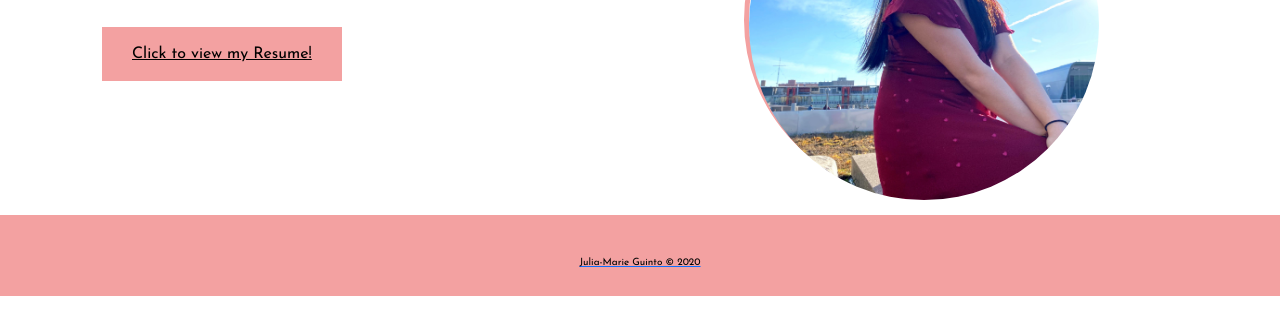
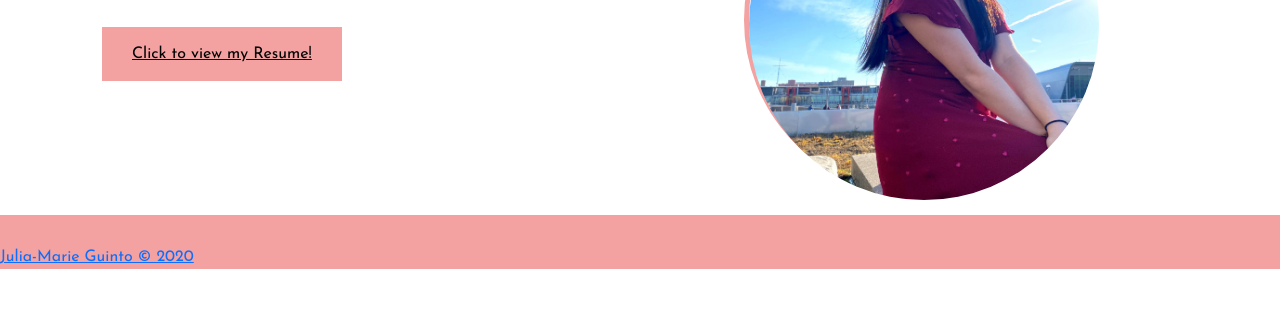
Before and after one commit to gladcolor/IS117_Portfolio, a plain HTML site: page docs/index.html in a window 1280 px wide. Shown: the part 381-716 px from the top of the page. Drawn offline with nearby package versions, Linux system fonts and the light colour scheme.

Commit message:
Bug: Adjust footer

```diff
--- a/docs/css/index.css
+++ b/docs/css/index.css
@@ -104,11 +104,3 @@ nav ul li a{
     color: black;
 
 }
-
-.bottom-footer{
-    padding: 10px;
-    text-align: center;
-    color: black;
-    font-size: 10px;
-    background-color: #F3A1A1;
-}
--- a/docs/index.html
+++ b/docs/index.html
@@ -61,10 +61,9 @@
                     <li class="social-items"><a href="https://www.linkedin.com/in/julia-marie-guinto-a7769a201/"<i class="fab fa-linkedin"></i></li>
                 </ul>
             </div>
-        </div>
-        <div class="bottom-footer">
             <p>Julia-Marie Guinto © 2020</p>
         </div>
+
     </footer>
 <!-- Optional JavaScript -->
 <!-- jQuery first, then Popper.js, then Bootstrap JS -->
```
